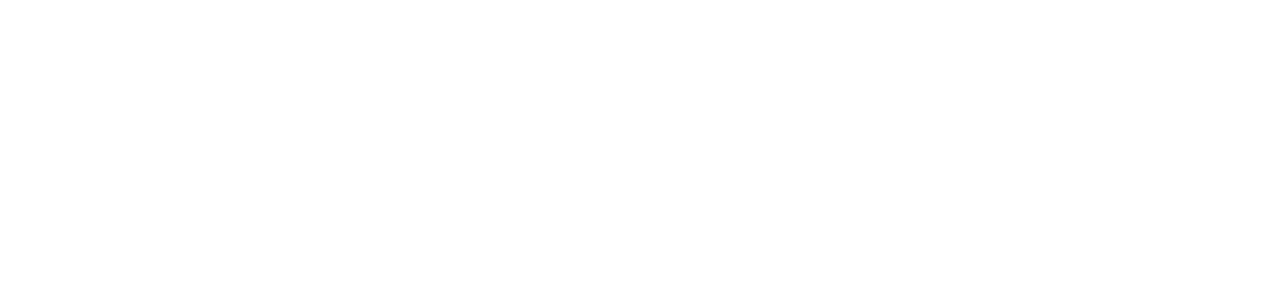
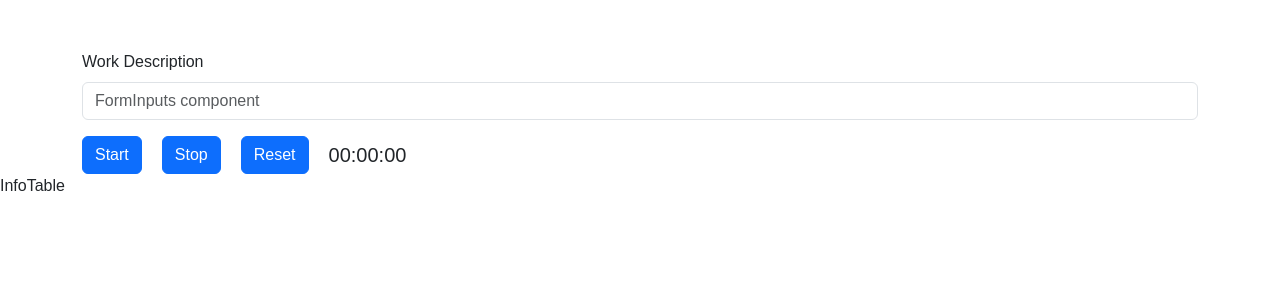
Before and after one commit to grekuu/nextrope-1, a React (Vite) app: page / in a window 1280 px wide. Shown: the top 300 px of the page. Built offline with nearby package versions, Linux system fonts and the light colour scheme.

Commit message:
feat: Timer functionality

```diff
--- a/package.json
+++ b/package.json
@@ -10,10 +10,12 @@
     "preview": "vite preview"
   },
   "dependencies": {
+    "@reduxjs/toolkit": "^1.9.5",
     "bootstrap": "^5.3.2",
     "react": "^18.2.0",
     "react-bootstrap": "^2.8.0",
-    "react-dom": "^18.2.0"
+    "react-dom": "^18.2.0",
+    "react-redux": "^8.1.2"
   },
   "devDependencies": {
     "@types/react": "^18.2.15",
--- a/src/App.tsx
+++ b/src/App.tsx
@@ -1,7 +1,15 @@
+import "bootstrap/dist/css/bootstrap.min.css";
 import "./index.scss";
+import InfoTable from "./components/InfoTable/InfoTable";
+import FormInputs from "./components/Form/FormInputs";
 
 function App() {
-  return <></>;
+  return (
+    <>
+      <FormInputs></FormInputs>
+      <InfoTable></InfoTable>
+    </>
+  );
 }
 
 export default App;
--- /dev/null
+++ b/src/components/Form/FormInputs.tsx
@@ -0,0 +1,62 @@
+import "./formInputs.scss";
+import Container from "react-bootstrap/Container";
+import Form from "react-bootstrap/Form";
+import Button from "react-bootstrap/Button";
+import { useEffect, useState } from "react";
+
+const FormInputs = () => {
+  const [time, setTime] = useState(0);
+  const [running, setRunning] = useState(false);
+  useEffect(() => {
+    let interval: number | undefined;
+    if (running) {
+      interval = window.setInterval(() => {
+        setTime((prevTime) => prevTime + 10);
+      }, 10);
+    } else if (interval !== undefined) {
+      window.clearInterval(interval);
+    }
+    return () => {
+      if (interval !== undefined) {
+        window.clearInterval(interval);
+      }
+    };
+  }, [running]);
+
+  return (
+    <Container className="form-inputs-container">
+      <Form>
+        <Form.Group className="mb-3" controlId="exampleForm.ControlInput1">
+          <Form.Label>Work Description</Form.Label>
+          <Form.Control type="text" placeholder="FormInputs component" />
+        </Form.Group>
+        <Button
+          variant="primary"
+          className="input-btn"
+          onClick={() => setRunning(true)}
+        >
+          Start
+        </Button>
+        <Button
+          variant="primary"
+          className="input-btn"
+          onClick={() => setRunning(false)}
+        >
+          Stop
+        </Button>
+        <Button
+          variant="primary"
+          className="input-btn"
+          onClick={() => setTime(0)}
+        >
+          Reset
+        </Button>
+        <span>{("0" + Math.floor((time / 60000) % 60)).slice(-2)}:</span>
+        <span>{("0" + Math.floor((time / 1000) % 60)).slice(-2)}:</span>
+        <span>{("0" + ((time / 10) % 100)).slice(-2)}</span>
+      </Form>
+    </Container>
+  );
+};
+
+export default FormInputs;
--- /dev/null
+++ b/src/components/Form/formInputs.scss
@@ -0,0 +1,16 @@
+.form-inputs-container {
+  padding-top: 50px;
+
+  .input-btn {
+    margin-right: 20px;
+  }
+
+  h4 {
+    margin-top: 10px;
+  }
+
+  span {
+    vertical-align: middle;
+    font-size: 20px;
+  }
+}
--- /dev/null
+++ b/src/components/InfoTable/InfoTable.tsx
@@ -0,0 +1,6 @@
+import "./infoTable.scss";
+const InfoTable = () => {
+  return <div>InfoTable</div>;
+};
+
+export default InfoTable;
```
Also changed, not shown: src/components/InfoTable/infoTable.scss (added), 1 other file (tests, documents, lock files or other folders).
